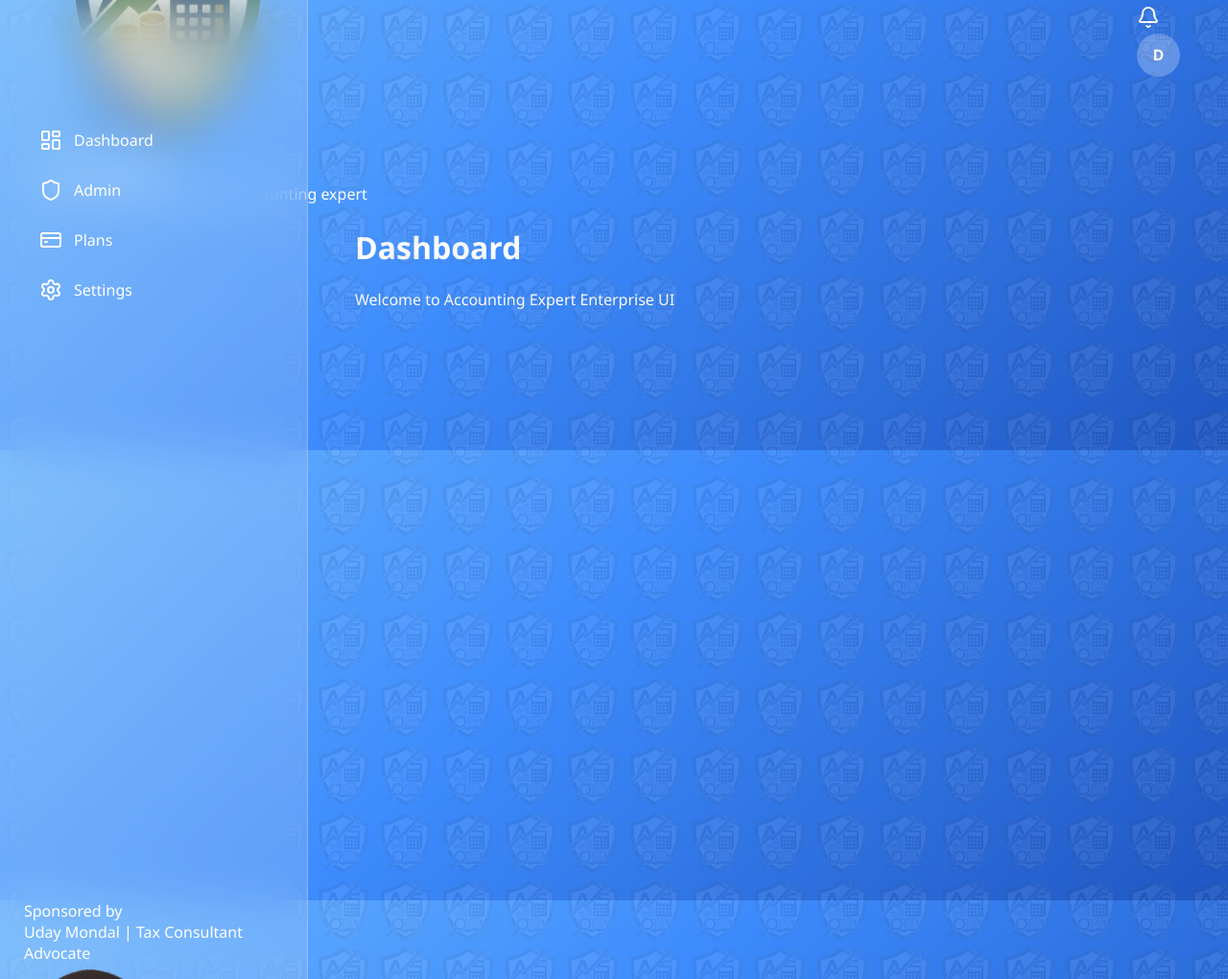
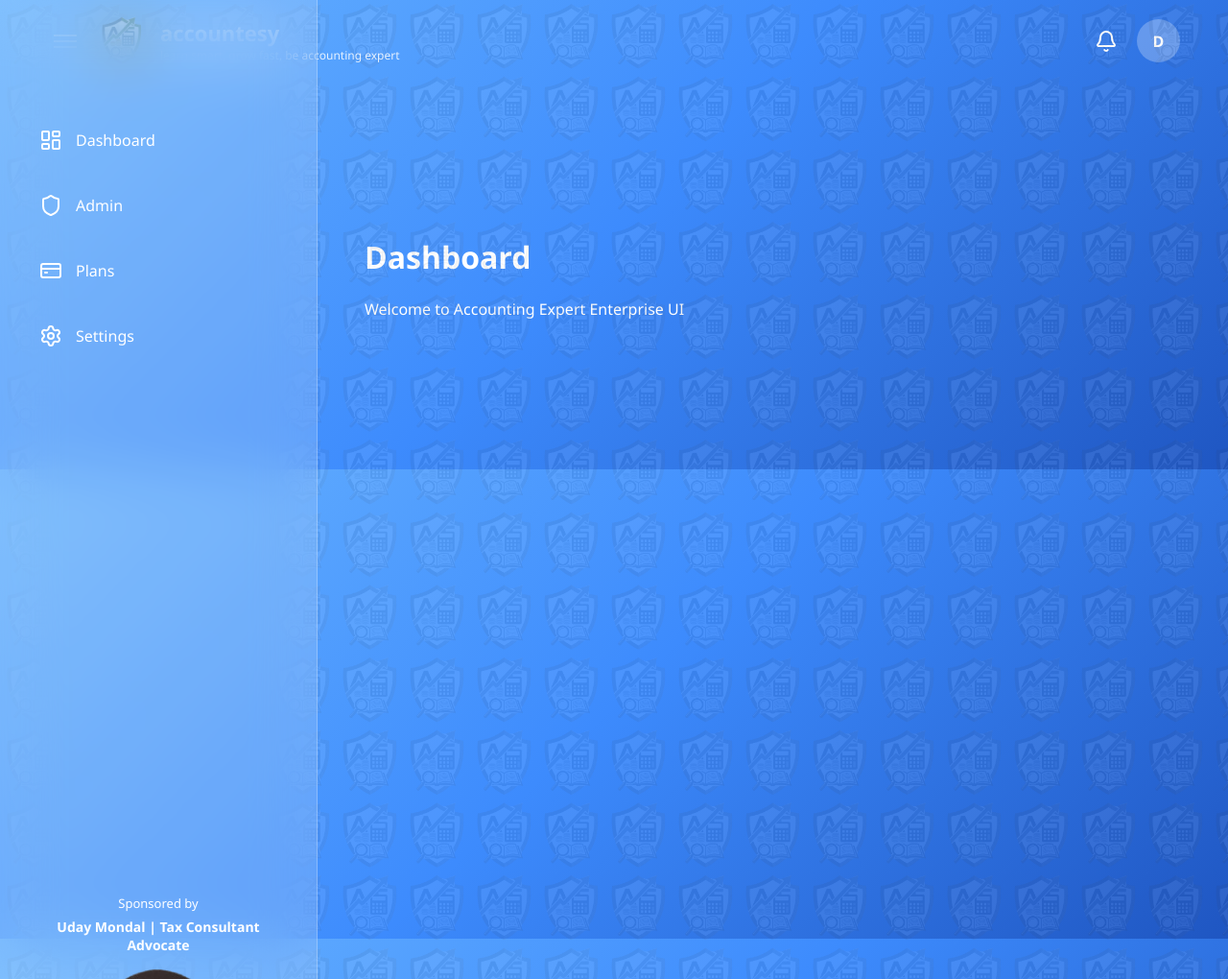
Before and after one commit to debasishbiswas375-bot/AccountingExpert, a FastAPI app: page / in a window 1280 px wide. Shown: the whole page at 96% size. Run offline with FastAPI, Linux system fonts and the light colour scheme; parts of the project's set-up code (start-up, migrations or seed data) failed here and were passed over.

Commit message:
Update style.css

```diff
--- a/app/static/style.css
+++ b/app/static/style.css
@@ -1,31 +1,27 @@
-/* ==============================
-   GLOBAL BACKGROUND
-============================== */
+/* ================= GLOBAL ================= */
 
 body{
     margin:0;
     font-family:'Segoe UI',sans-serif;
-    color:#ffffff;
-    background:linear-gradient(135deg,#6bb6ff 0%,#3d8bfd 45%,#1f56c2 100%);
+    color:white;
+    background:linear-gradient(135deg,#6bb6ff 0%,#3d8bfd 50%,#1f56c2 100%);
     position:relative;
     overflow-x:hidden;
 }
 
-/* Watermark pattern */
+/* Background watermark pattern */
 body::before{
     content:"";
     position:fixed;
     inset:0;
     background:url("logo.png") repeat;
-    background-size:65px;
+    background-size:70px;
     opacity:0.07; /* requested */
     filter:grayscale(100%);
     pointer-events:none;
 }
 
-/* ==============================
-   TOPBAR
-============================== */
+/* ================= TOPBAR ================= */
 
 .topbar{
     height:85px;
@@ -35,17 +31,17 @@
     padding:0 50px;
 }
 
-.left{
+.top-left{
     display:flex;
     align-items:center;
     gap:15px;
 }
 
-.top-logo{
-    height:50px;
+.brand-logo{
+    height:55px;
 }
 
-.brand{
+.brand-text{
     display:flex;
     flex-direction:column;
 }
@@ -55,12 +51,12 @@
     font-weight:700;
 }
 
-.tagline{
+.brand-tagline{
     font-size:12px;
     opacity:0.85;
 }
 
-.right{
+.top-right{
     display:flex;
     align-items:center;
     gap:20px;
@@ -77,42 +73,40 @@
     font-weight:bold;
 }
 
-/* ==============================
-   FULL HEIGHT GLASS SIDEBAR
-============================== */
+/* ================= SIDEBAR ================= */
 
 .sidebar{
     position:fixed;
     top:0;
     left:0;
-    width:270px;
+    width:280px;
     height:100vh;
+
+    padding:120px 25px 40px 25px;
 
     display:flex;
     flex-direction:column;
     justify-content:space-between;
 
-    padding:120px 25px 40px 25px;
-
     background:rgba(255,255,255,0.15);
-    backdrop-filter:blur(25px);
-    -webkit-backdrop-filter:blur(25px);
+    backdrop-filter:blur(30px);
+    -webkit-backdrop-filter:blur(30px);
 
     border-right:1px solid rgba(255,255,255,0.25);
 }
 
-/* MENU */
+/* Navigation */
 
-.menu{
+.nav-section{
     display:flex;
     flex-direction:column;
-    gap:15px;
+    gap:16px;
 }
 
 .nav-item{
     display:flex;
     align-items:center;
-    gap:12px;
+    gap:14px;
     padding:14px 16px;
     border-radius:16px;
     text-decoration:none;
@@ -121,27 +115,36 @@
     transition:0.2s;
 }
 
-.nav-item:hover{
-    background:rgba(255,255,255,0.2);
+.nav-item i{
+    width:20px;
+    height:20px;
 }
 
-/* Remove default link styling */
+.nav-item:hover{
+    background:rgba(255,255,255,0.25);
+}
+
+/* Remove default link styles */
 a{
     text-decoration:none;
     color:inherit;
 }
 
-/* ==============================
-   SPONSOR
-============================== */
+/* ================= SPONSOR ================= */
 
-.sponsor{
+.sponsor-box{
     text-align:center;
 }
 
-.sponsor-text{
+.sponsor-title{
     font-size:13px;
-    margin-bottom:12px;
+    margin-bottom:6px;
+}
+
+.sponsor-name{
+    font-size:14px;
+    font-weight:600;
+    margin-bottom:10px;
 }
 
 .sponsor-logo{
@@ -149,18 +152,14 @@
     max-width:100%;
 }
 
-/* ==============================
-   MAIN CONTENT
-============================== */
+/* ================= MAIN ================= */
 
 .main{
-    margin-left:300px;
-    padding:130px 70px;
+    margin-left:310px;
+    padding:140px 70px;
 }
 
-/* ==============================
-   MINI MODE
-============================== */
+/* ================= MINI MODE ================= */
 
 .sidebar.mini{
     width:95px;
@@ -174,9 +173,7 @@
     margin-left:130px;
 }
 
-/* ==============================
-   HAMBURGER
-============================== */
+/* ================= HAMBURGER ================= */
 
 .hamburger{
     background:none;
@@ -193,9 +190,7 @@
     background:white;
 }
 
-/* ==============================
-   MOBILE
-============================== */
+/* ================= MOBILE ================= */
 
 @media(max-width:768px){
 
```
